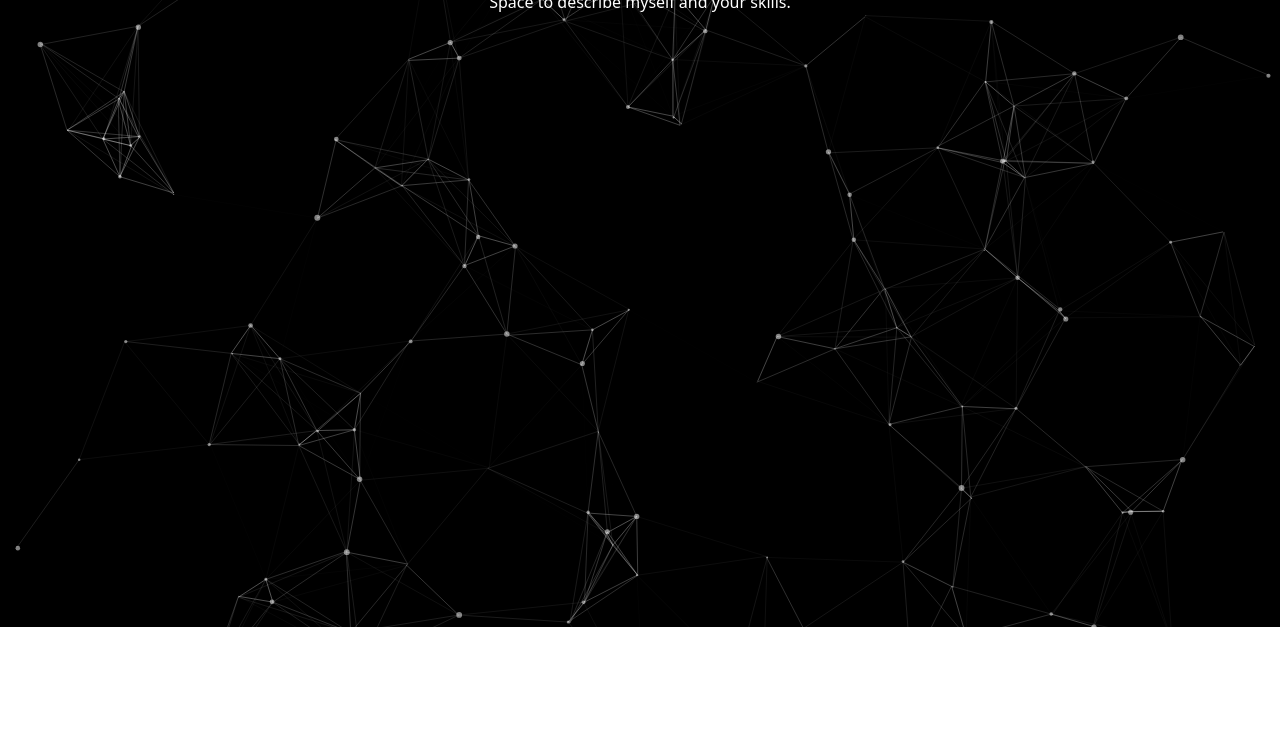
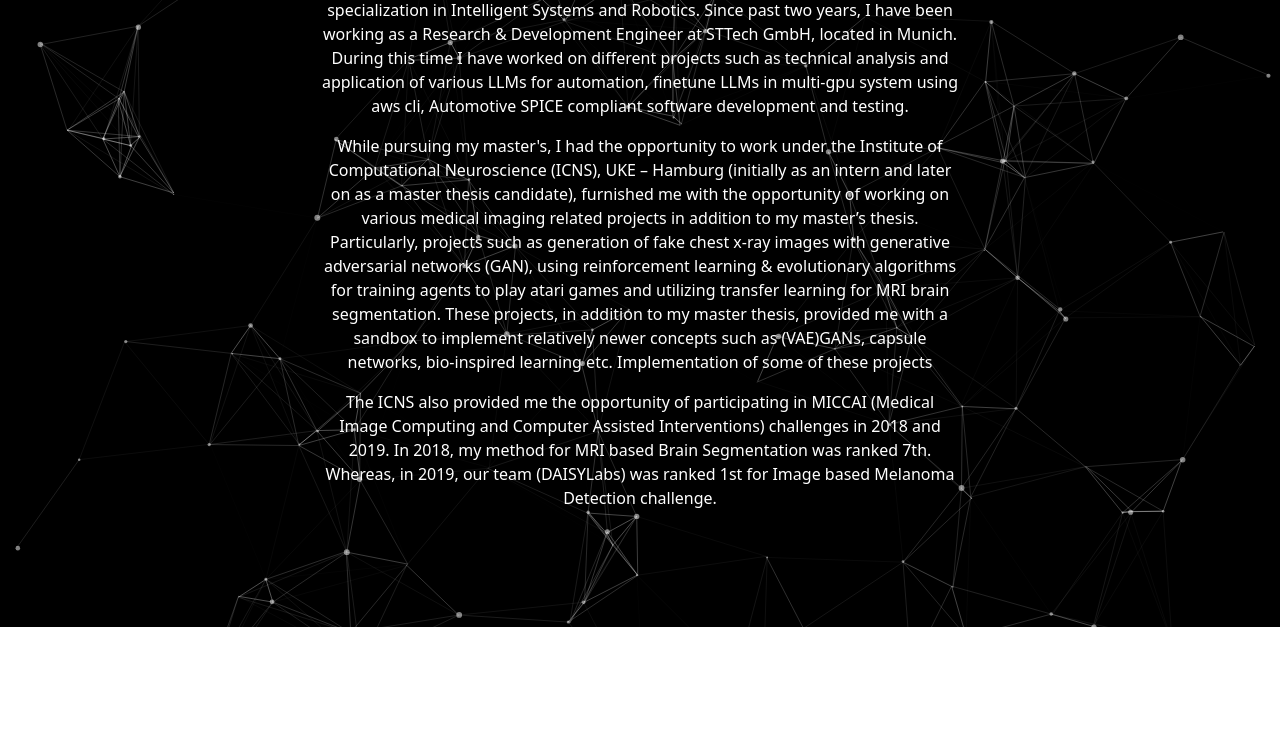
Before and after one commit to randomMatrix77/mshaikh.github.io, a plain HTML site: page about.html in a window 1280 px wide. Shown: the part 173-902 px from the top of the page. Drawn offline with nearby package versions, Linux system fonts and the light colour scheme.

Commit message:
added information to about me page

```diff
--- a/about.html
+++ b/about.html
@@ -15,7 +15,31 @@
     <section id="about" class="py-5">
       <div class="container-fluid-mod">
         <h2 class="text-light">About Me</h2>
-        <p>Space to describe myself and your skills.</p>
+        <p>I am a Master’s graduate in Mechatronics from TU Hamburg-Harburg, with specialization in Intelligent Systems
+          and Robotics.
+          Since past two years, I have been working as a Research & Development Engineer at STTech GmbH, located in
+          Munich.
+          During this time I have worked on different projects such as technical analysis and application of various
+          LLMs for automation,
+          finetune LLMs in multi-gpu system using aws cli, Automotive SPICE compliant software development and testing.
+        </p>
+        <p>
+          While pursuing my master's, I had the opportunity to work under the Institute of Computational Neuroscience
+          (ICNS), UKE – Hamburg (initially as an intern
+          and later on as a master thesis candidate), furnished me with the opportunity of working on various medical
+          imaging related projects in addition to my master’s thesis. Particularly, projects such as generation of fake
+          chest x-ray images with generative adversarial networks (GAN), using reinforcement learning & evolutionary
+          algorithms for training agents to play atari games and utilizing transfer learning for MRI brain segmentation.
+          These projects, in addition to my master thesis, provided me with a sandbox to implement relatively newer
+          concepts such as (VAE)GANs, capsule networks, bio-inspired learning etc. Implementation of some of these
+          projects
+        </p>
+        <p>
+          The ICNS also provided me the opportunity of participating in MICCAI (Medical Image Computing and Computer
+          Assisted Interventions) challenges in 2018 and 2019. In 2018, my method for MRI based Brain Segmentation was
+          ranked 7th. Whereas, in 2019, our team (DAISYLabs) was ranked 1st for Image based Melanoma Detection
+          challenge.
+        </p>
       </div>
     </section>
   </div>
@@ -44,53 +68,11 @@
     </div>
   </nav>
 
-
-  <!-- <section id="projects" class="py-5 bg-light">
-    <div class="container">
-      <h2 class="text-light">Projects</h2>
-      <div class="row">
-        <div class="col-md-4">
-          <div class="card mb-4">
-            <img src="path_to_image.jpg" class="card-img-top" alt="Project 1">
-            <div class="card-body">
-              <h5 class="card-title">Project 1</h5>
-              <p class="card-text">Description of Project 1</p>
-              <a href="#" class="btn btn-primary">View Details</a>
-            </div>
-          </div>
-        </div>
-
-        <div class="col-md-4">
-          <div class="card mb-4">
-            <img src="path_to_image.jpg" class="card-img-top" alt="Project 1">
-            <div class="card-body">
-              <h5 class="card-title">Project 1</h5>
-              <p class="card-text">Description of Project 1</p>
-              <a href="#" class="btn btn-primary">View Details</a>
-            </div>
-          </div>
-        </div>
-
-        <div class="col-md-4">
-          <div class="card mb-4">
-            <img src="path_to_image.jpg" class="card-img-top" alt="Project 1">
-            <div class="card-body">
-              <h5 class="card-title">Project 1</h5>
-              <p class="card-text">Description of Project 1</p>
-              <a href="#" class="btn btn-primary">View Details</a>
-            </div>
-          </div>
-        </div>
-
-      </div>
-    </div>
-  </section> -->
-
   <script src="https://code.jquery.com/jquery-3.5.1.min.js"></script>
   <script src="https://stackpath.bootstrapcdn.com/bootstrap/4.5.0/js/bootstrap.min.js"></script>
   <script src="https://cdn.jsdelivr.net/particles.js/2.0.0/particles.min.js"></script>
   <script src="js/demo.js"></script>
-    <script src="https://cdnjs.cloudflare.com/ajax/libs/twitter-bootstrap/5.3.0/js/bootstrap.bundle.min.js"></script>
+  <script src="https://cdnjs.cloudflare.com/ajax/libs/twitter-bootstrap/5.3.0/js/bootstrap.bundle.min.js"></script>
 
 </body>
 
--- a/css/style.css
+++ b/css/style.css
@@ -43,7 +43,7 @@
 
 .container-fluid-mod {
   position: absolute;
-  top: 20%;
+  top: 50%;
   left: 50%;
   transform: translate(-50%, -50%);
   text-align: center;
@@ -116,3 +116,16 @@ body {
 .spacer {
   height: 2000px;
 }
+
+.profile-picture {
+  width: 150px; /* Adjust the size of the profile picture as needed */
+  height: 150px;
+  border-radius: 50%;
+  overflow: hidden;
+  border: 3px solid white;
+}
+.profile-picture img {
+  width: 100%;
+  height: 100%;
+  object-fit: cover;
+}
```
Also changed, not shown: index.html (+6 -3 lines), assets/Corrected_stamp.jpg (added).
